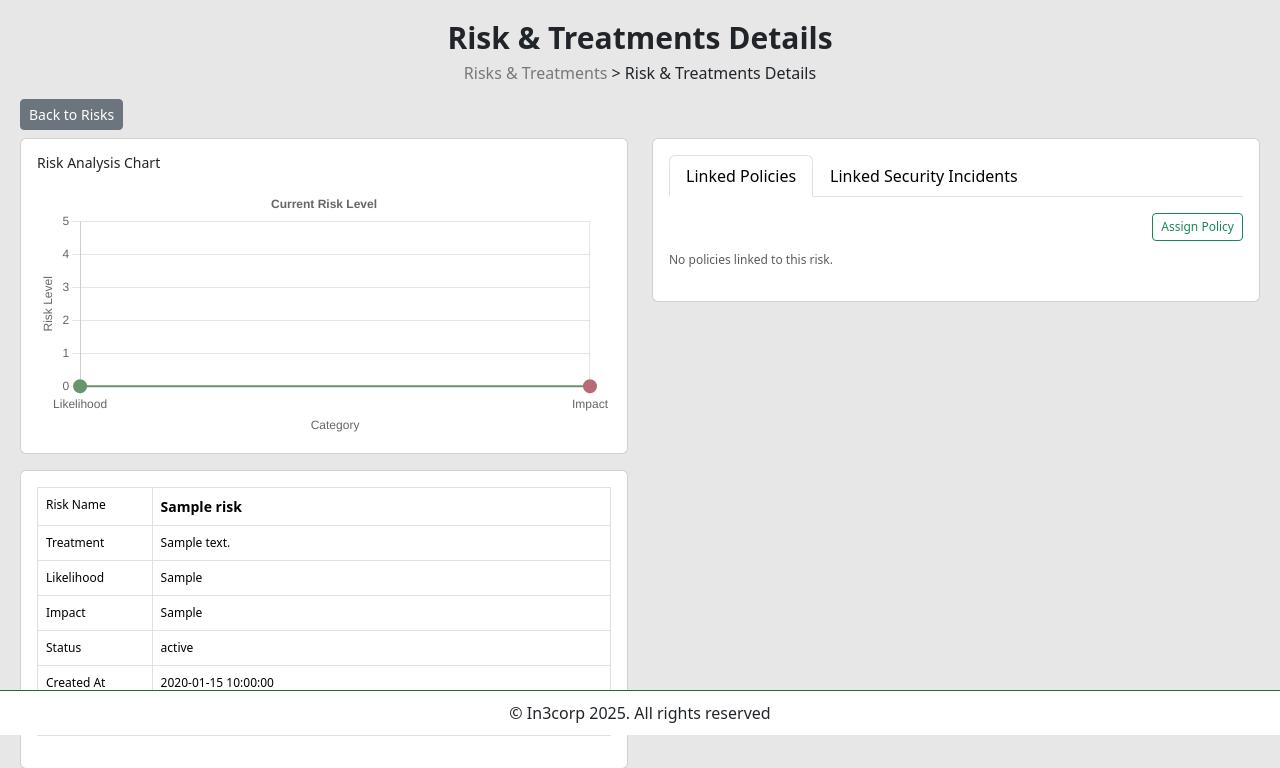
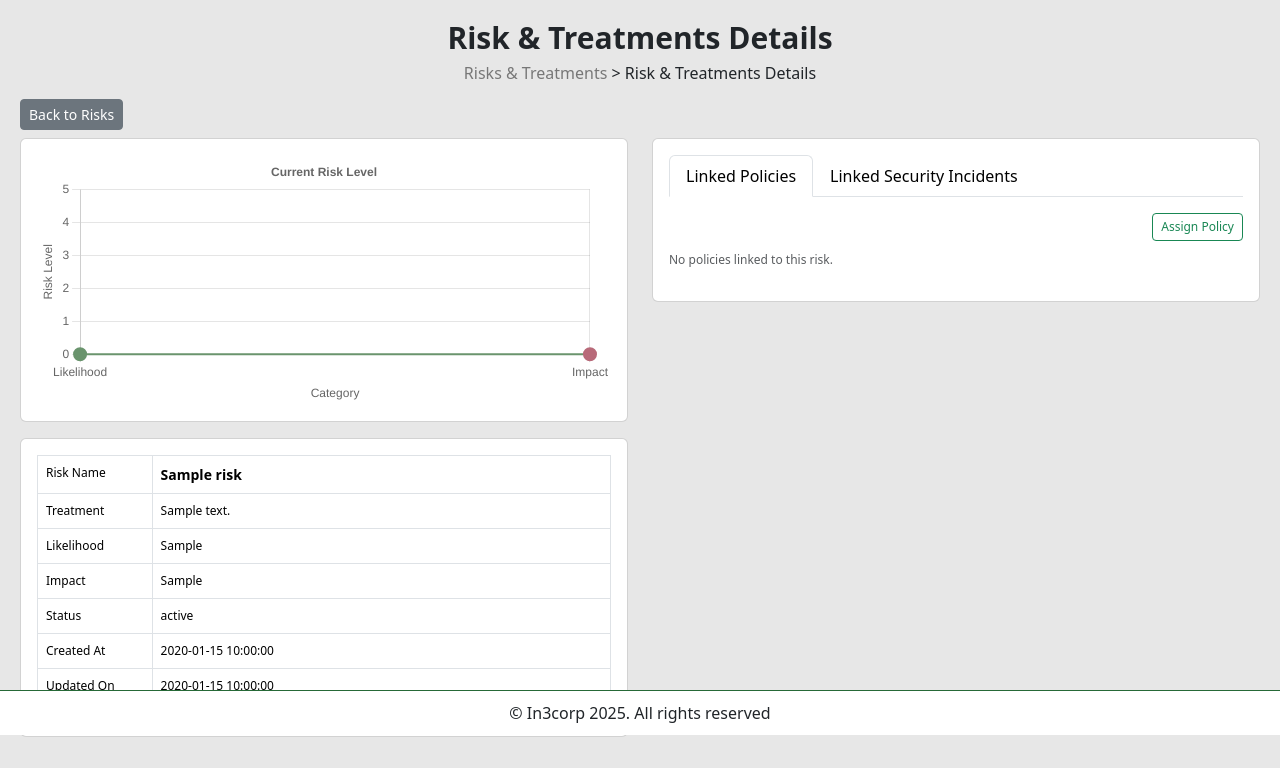
Before and after one commit to sidmrlazy/isocorp, a PHP site: page /risks-details.php?id=1 in a window 1280 px wide. Shown: the part 65-833 px from the top of the page. After the commit the page ends 802 px from the top, so only its background shows below. Run offline with PHP 8.4, Linux system fonts and the light colour scheme; tables that the repository leaves empty or names only in its code hold one stand-in row (values such as "Sample post"); data that the repository does not hold is empty; some libraries are stand-ins or nearby versions.

Commit message:
modified:   risks-details.php

```diff
--- a/risks-details.php
+++ b/risks-details.php
@@ -53,7 +53,7 @@ $risk = $result->fetch_assoc();
                 ?>
 
                 <?php if (!empty($risk_data)) : ?>
-                    <h5 class="mb-3">Risk Analysis Chart</h5>
+                    <!-- <h5 class="mb-3">Risk Analysis Chart</h5> -->
                     <canvas id="riskChart" style="width: 100%; height: 250px !important;"></canvas>
                 <?php else: ?>
                     <p>No risk data available.</p>
```
